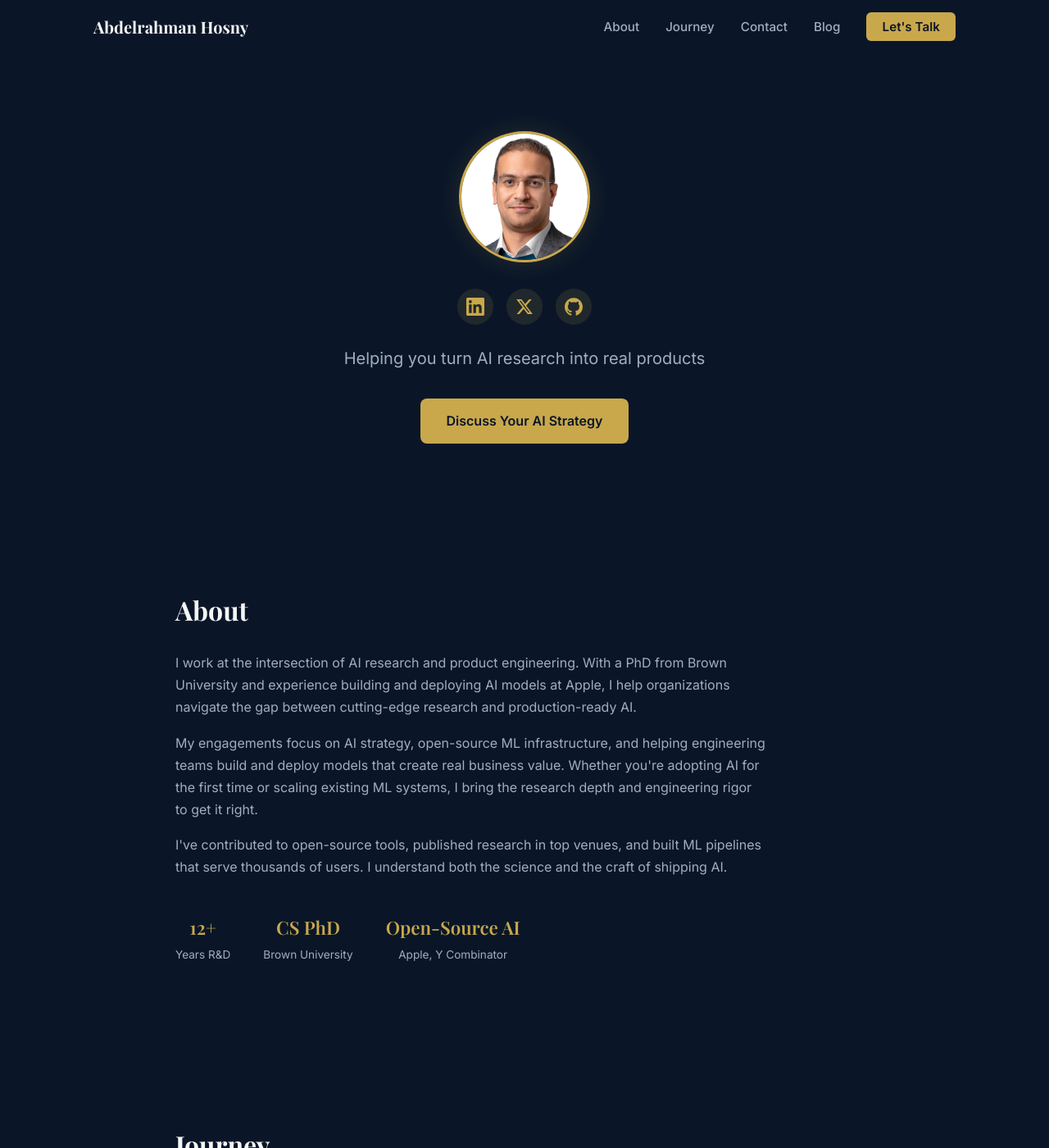
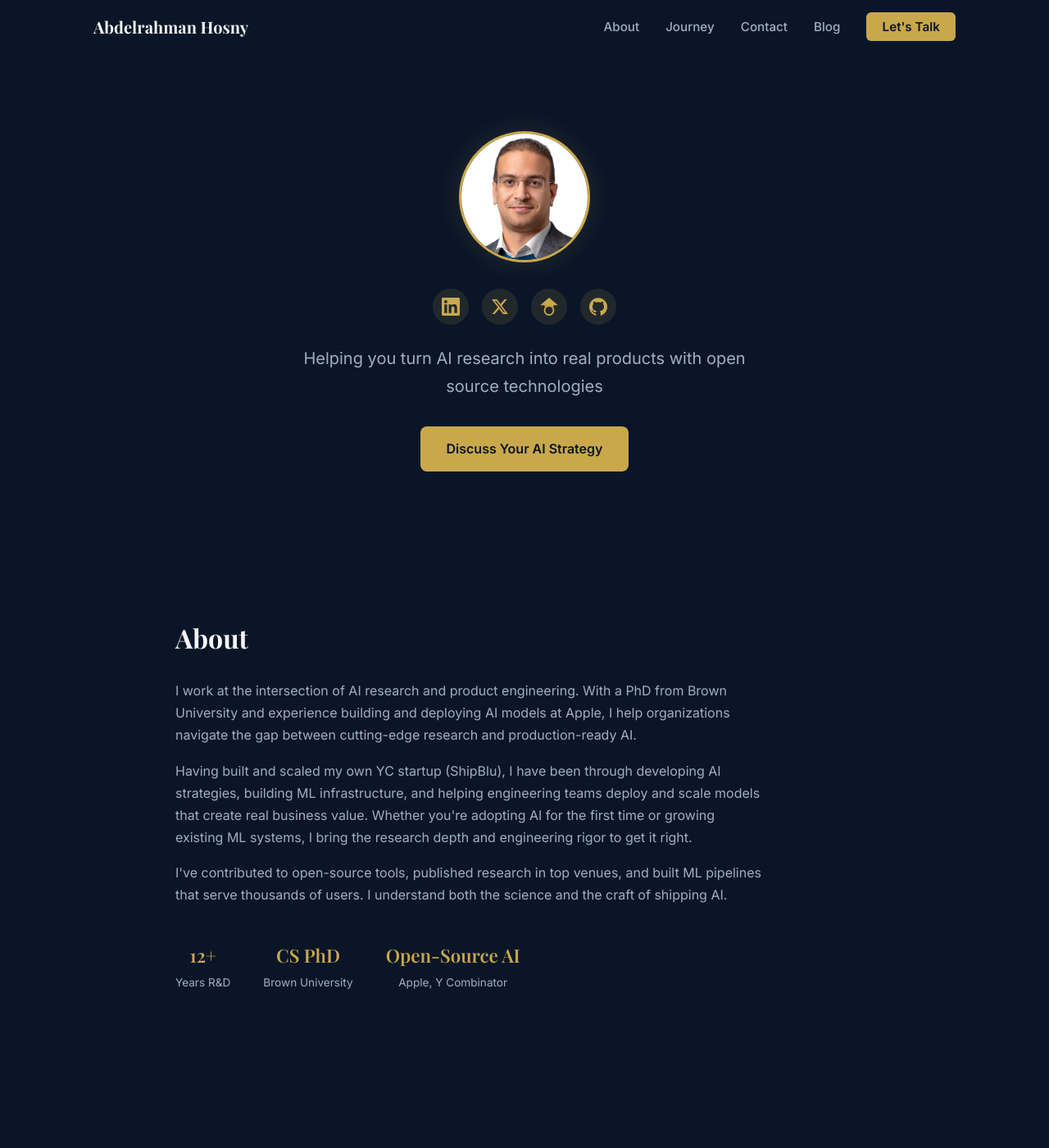
Before and after one commit to abdelrahmanhosny/abdelrahmanhosny.github.io, a Jekyll site: the page built from index.html, in a window 1280 px wide and 1400 px high. Shown: the whole window at 82% size. Built offline with Jekyll 4.4.1, drawn with Linux system fonts in a browser that asks for light colours; a script that is not in the unit is left out.

Commit message:
update presentation

```diff
--- a/_includes/footer.html
+++ b/_includes/footer.html
@@ -4,6 +4,7 @@
       <a href="https://www.linkedin.com/in/abdelrahmanhosny" target="_blank" rel="noopener">LinkedIn</a>
       <a href="https://github.com/abdelrahmanhosny" target="_blank" rel="noopener">GitHub</a>
       <a href="https://x.com/_ahosny" target="_blank" rel="noopener">X</a>
+      <a href="https://scholar.google.com/citations?user=_OTKWysAAAAJ" target="_blank" rel="noopener">Google Scholar</a>
       <a href="mailto:hello@abdelrahmanhosny.me">Email</a>
       <a href="/blog/">Blog</a>
     </div>
--- a/index.html
+++ b/index.html
@@ -16,11 +16,14 @@ title: AI Strategy & Implementation
       <a href="https://x.com/_ahosny" target="_blank" rel="noopener" aria-label="X" class="hero-social">
         <svg viewBox="0 0 24 24" fill="currentColor"><path d="M18.244 2.25h3.308l-7.227 8.26 8.502 11.24H16.17l-5.214-6.817L4.99 21.75H1.68l7.73-8.835L1.254 2.25H8.08l4.713 6.231zm-1.161 17.52h1.833L7.084 4.126H5.117z"/></svg>
       </a>
+      <a href="https://scholar.google.com/citations?user=_OTKWysAAAAJ" target="_blank" rel="noopener" aria-label="Google Scholar" class="hero-social">
+        <svg viewBox="0 0 24 24" fill="currentColor"><path d="M12 24a7 7 0 1 1 0-14 7 7 0 0 1 0 14zm0-2a5 5 0 1 0 0-10 5 5 0 0 0 0 10zM0.21 10L12 0l11.79 10H18v2.5A8.96 8.96 0 0 0 12 10a8.96 8.96 0 0 0-6 2.5V10H0.21z"/></svg>
+      </a>
       <a href="https://github.com/abdelrahmanhosny" target="_blank" rel="noopener" aria-label="GitHub" class="hero-social">
         <svg viewBox="0 0 24 24" fill="currentColor"><path d="M12 .297c-6.63 0-12 5.373-12 12 0 5.303 3.438 9.8 8.205 11.385.6.113.82-.258.82-.577 0-.285-.01-1.04-.015-2.04-3.338.724-4.042-1.61-4.042-1.61C4.422 18.07 3.633 17.7 3.633 17.7c-1.087-.744.084-.729.084-.729 1.205.084 1.838 1.236 1.838 1.236 1.07 1.835 2.809 1.305 3.495.998.108-.776.417-1.305.76-1.605-2.665-.3-5.466-1.332-5.466-5.93 0-1.31.465-2.38 1.235-3.22-.135-.303-.54-1.523.105-3.176 0 0 1.005-.322 3.3 1.23.96-.267 1.98-.399 3-.405 1.02.006 2.04.138 3 .405 2.28-1.552 3.285-1.23 3.285-1.23.645 1.653.24 2.873.12 3.176.765.84 1.23 1.91 1.23 3.22 0 4.61-2.805 5.625-5.475 5.92.42.36.81 1.096.81 2.22 0 1.606-.015 2.896-.015 3.286 0 .315.21.69.825.57C20.565 22.092 24 17.592 24 12.297c0-6.627-5.373-12-12-12"/></svg>
       </a>
     </div>
-    <p class="hero-tagline">Helping you turn AI research into real products</p>
+    <p class="hero-tagline">Helping you turn AI research into real products with open source technologies</p>
     <a href="#contact" class="btn btn-gold">Discuss Your AI Strategy</a>
   </div>
 </section>
@@ -31,7 +34,7 @@ title: AI Strategy & Implementation
     <h2>About</h2>
     <div class="about-text">
       <p>I work at the intersection of AI research and product engineering. With a PhD from Brown University and experience building and deploying AI models at Apple, I help organizations navigate the gap between cutting-edge research and production-ready AI.</p>
-      <p>My engagements focus on AI strategy, open-source ML infrastructure, and helping engineering teams build and deploy models that create real business value. Whether you're adopting AI for the first time or scaling existing ML systems, I bring the research depth and engineering rigor to get it right.</p>
+      <p>Having built and scaled my own YC startup (ShipBlu), I have been through developing AI strategies, building ML infrastructure, and helping engineering teams deploy and scale models that create real business value. Whether you're adopting AI for the first time or growing existing ML systems, I bring the research depth and engineering rigor to get it right.</p>
       <p>I've contributed to open-source tools, published research in top venues, and built ML pipelines that serve thousands of users. I understand both the science and the craft of shipping AI.</p>
     </div>
     <div class="stats-row">
```
